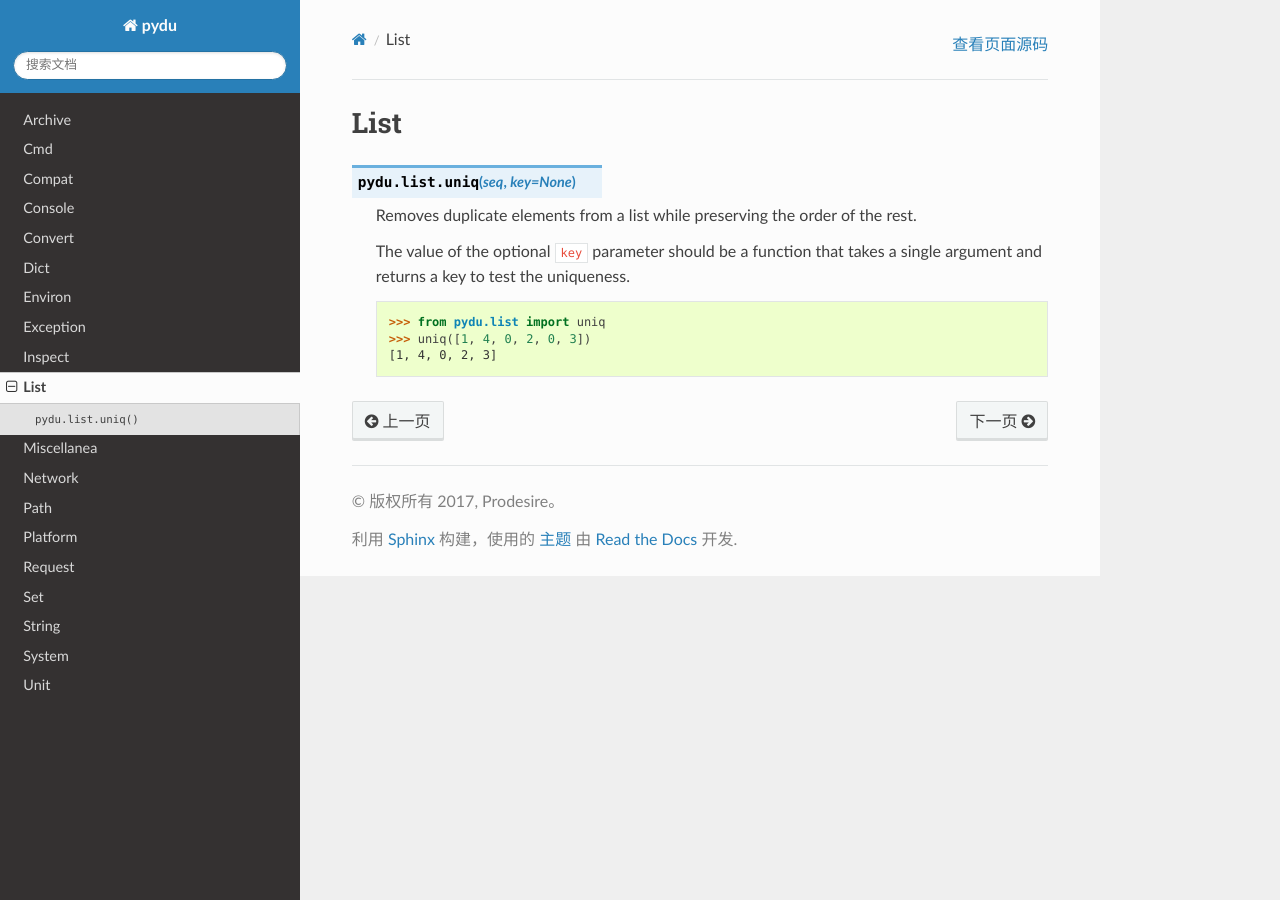
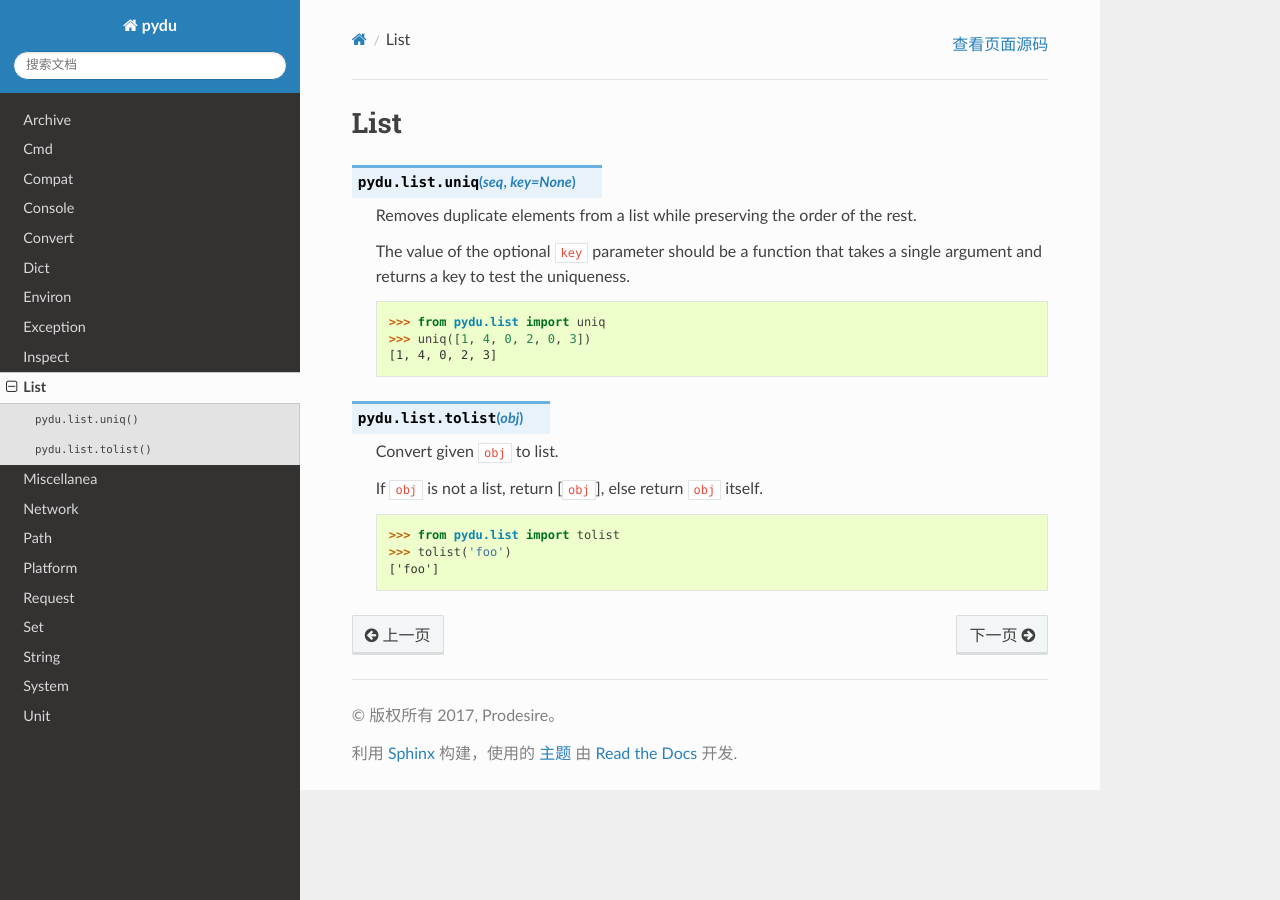
Before and after one commit to flaggo/pydu-zh, a Sphinx documentation site: the page built from docs/list.rst, in a window 1280 px wide. Built offline with Sphinx 7.4.7 and the Read the Docs theme 2.0.0, drawn with Linux system fonts in a browser that asks for light colours.

Commit message:
翻译list.tolist

```diff
--- a/docs/list.rst
+++ b/docs/list.rst
@@ -11,3 +11,14 @@ List
     >>> from pydu.list import uniq
     >>> uniq([1, 4, 0, 2, 0, 3])
     [1, 4, 0, 2, 3]
+
+
+.. py:function:: pydu.list.tolist(obj)
+
+    Convert given ``obj`` to list.
+
+    If ``obj`` is not a list, return [``obj``], else return ``obj`` itself.
+
+    >>> from pydu.list import tolist
+    >>> tolist('foo')
+    ['foo']
```
Also changed, not shown: 1 other file.
